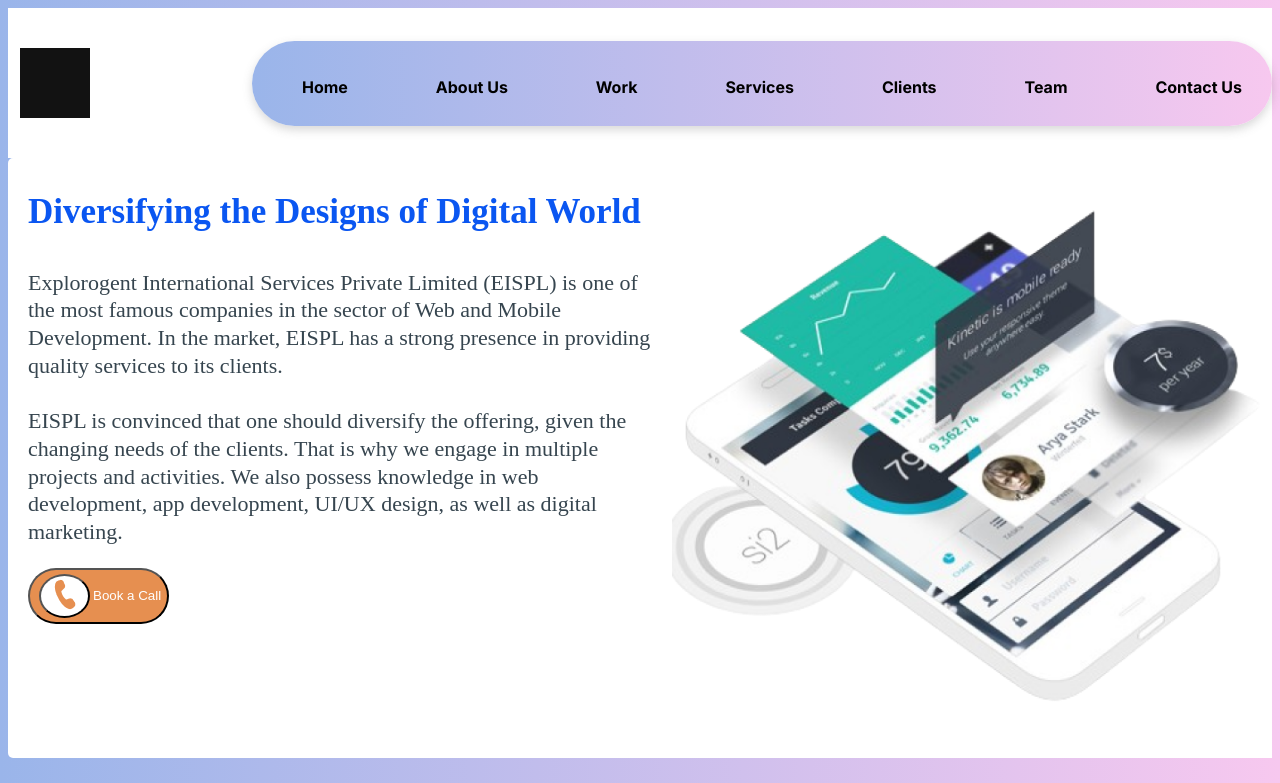
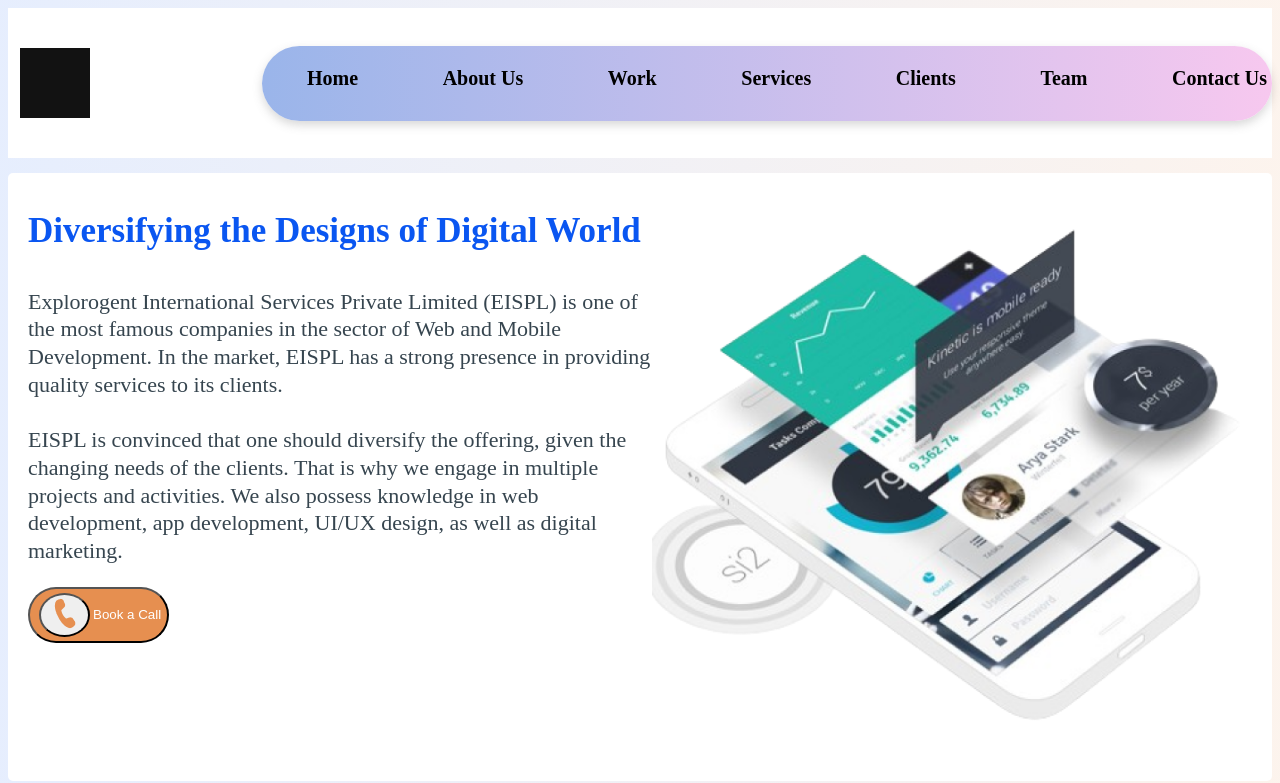
Before and after one commit to yogitajoshi098/Landing-Page, a Next.js app: page / in a window 1280 px wide. Shown: the top 783 px of the page. Built offline with nearby package versions, Linux system fonts and the light colour scheme.

Commit message:
fixed the design

```diff
--- a/app/components/Navbar.js
+++ b/app/components/Navbar.js
@@ -18,28 +18,30 @@
           />
           <div className={styles.Navbar}>
             <ul className={styles.list}>
+
               <li>
+                Home
 
-                <Link href="/">Home</Link>
+
 
               </li>
               <li>
-                <Link href="/about">About Us</Link>
+                About Us
               </li>
               <li>
-                <Link href="/contact">Work</Link>
+                Work
               </li>
               <li>
-                <Link href="/contact">Services</Link>
+               Services
               </li>
               <li>
-                <Link href="/contact">Clients</Link>
+               Clients
               </li>
               <li>
-                <Link href="/contact">Team</Link>
+               Team
               </li>
               <li>
-                <Link href="/contact">Contact Us</Link>
+               Contact Us
               </li>
             </ul>
           </div>
--- a/app/components/Navbar.module.css
+++ b/app/components/Navbar.module.css
@@ -1,8 +1,6 @@
-
-
 .Navbar {
-    background: linear-gradient(to right, #9ab5ea,#f7c8ef);
-    padding: 10px;
+  background: linear-gradient(to right, #9ab5ea, #f7c8ef);
+  padding: 5px;
   box-shadow: 0 4px 10px 0 rgba(101, 101, 101, 0.25);
   border-radius: 50px;
   width: 1000px;
@@ -10,41 +8,33 @@
   margin-left: 5px;
 }
 
-  .outer{
-    background-color: white;
+.outer {
+  background: #ffffff;
   height: 150px;
   display: flex;
   align-items: center;
   gap: 3;
   justify-content: space-between;
 }
-  .rect{
-    margin : 12px;
-
+.rect {
+  margin: 12px;
 }
 
 .list {
   list-style: none;
-    padding-top: 10px;
-    padding-bottom: 10px;
   display: flex;
   justify-content: space-between;
-    align-items: center;
 }
 
 .list li {
-    margin-right: 20px;
+  text-decoration: none;
+  font-family: Outfit;
+  color: black;
+  font-weight: 700;
+  font-size: 20px;
 }
 
-
-  .list a {
+.list li:hover {
+  border-bottom: 3px solid blue;
   text-decoration: none;
-    color: black;
-    font-weight: bold;
-    font-size: 16px;
-    transition: color 0.3s ease-in-out;
 }
-
-  .list a:hover {
-    color: #ff7e5f;
-  }
--- a/app/components/card.module.css
+++ b/app/components/card.module.css
@@ -46,6 +46,7 @@
   gap: 25px;
   justify-content: center;
   align-items: center;
+  padding: 50px 10px;
 }
 
 .arrow {
--- a/app/globals.css
+++ b/app/globals.css
@@ -1,9 +1,12 @@
 body {
-    background-color: white;
+    background: linear-gradient(to right, #9ab5ea, #f7c8ef);
+    background: linear-gradient(270deg, rgba(230, 143, 80, 0.1) 0%, rgba(10, 86, 241, 0.1) 100%);
+
 }
 
-@media screen and (min-width: 601px) {
+@media screen and (max-width: 600px) {
     body {
-        background: linear-gradient(to right, #9ab5ea, #f7c8ef);
+
+        background: white;
     }
 }
--- a/app/page.js
+++ b/app/page.js
@@ -1,4 +1,4 @@
-"use client"
+"use client";
 import styles from "./page.module.css";
 import Navbar from "./components/Navbar";
 import MidSection from "./components/MidSection";
@@ -15,39 +15,40 @@
 import Cards from "./components/Cards";
 import Pointer from "../public/Pointer.png";
 import Card2 from "./components/Card2";
-import Hamburger from "../public/hamburger.png"
+import Hamburger from "../public/hamburger.png";
 import { useEffect, useState } from "react";
 
-
-
 export default function Home() {
-  const [windowWidth, setWindowWidth] = useState(0);
-
+  const [windowWidth, setWindowWidth] = useState(600);
 
   useEffect(() => {
-
     const updateWindowWidth = () => {
-      console.log(windowWidth,"window...");
+      console.log(windowWidth, "window...");
       setWindowWidth(window.innerWidth);
     };
 
-
     updateWindowWidth();
 
-
-    window.addEventListener('resize', updateWindowWidth);
-
+    window.addEventListener("resize", updateWindowWidth);
 
     return () => {
-      window.removeEventListener('resize', updateWindowWidth);
+      window.removeEventListener("resize", updateWindowWidth);
     };
   }, []);
 
   return (
-    <body>
-      {windowWidth <= 600 ? <div className={styles.nav}> <Image src={Hamburger} width={45} height={45}/></div> : <Navbar /> }
+
+
 
       <main>
+      {windowWidth <= 600 ? (
+        <div className={styles.nav}>
+          {" "}
+          <Image src={Hamburger} width={45} height={45} />
+        </div>
+      ) : (
+        <Navbar />
+      )}
         <div className={styles.main}>
           <MidSection
             title="Diversifying the Designs of Digital World"
@@ -113,7 +114,7 @@
             dependable and long-term
           </p>
         </div>
-      </main>
+
       <section>
         <div className={styles.top_div}>
           <div className={styles.section_div}>
@@ -159,8 +160,8 @@
                   <h2>Customized SEO Services</h2>
                   <p>
                     We develop tailored SEO plans for new websites as they
-                  consider a correct SEO website checklist, as well as strategy,
-                  to be critical for business.
+                    consider a correct SEO website checklist, as well as
+                    strategy, to be critical for business.
                   </p>
                 </div>
               </div>
@@ -172,21 +173,21 @@
                   <p>
                     We offer on-page SEO services for content, photos,
                     descriptions, and visibility. They follow the design
-                  principles for SEO-friendly websites in order to provide their
-                  customers with the best outcomes.
+                    principles for SEO-friendly websites in order to provide
+                    their customers with the best outcomes.
                   </p>
                 </div>
               </div>
 
               <div className={styles.left_section}>
-              <Image src={Pointer}className={styles.pointer} />
+                <Image src={Pointer} className={styles.pointer} />
                 <div>
                   <h2>Off-Page SEO Services</h2>
                   <p>
                     We undertake off-page SEO for better rankings. They mainly
                     specialize in handling backlink profiles. Their SEO analysts
-                  strive to ensure that their websites are listed on some of the
-                  popular sites in the industry of travel.
+                    strive to ensure that their websites are listed on some of
+                    the popular sites in the industry of travel.
                   </p>
                 </div>
               </div>
@@ -198,23 +199,23 @@
                 <div>
                   <h2>Mobile SEO Services</h2>
                   <p>
-                  We stress upon the mobile optimizations since the mobile phone
-                  use by search is highly prevalent. They are more able to score
-                  the best SEO rankings and can easily be viewed on mobile
-                  devices.
+                    We stress upon the mobile optimizations since the mobile
+                    phone use by search is highly prevalent. They are more able
+                    to score the best SEO rankings and can easily be viewed on
+                    mobile devices.
                   </p>
                 </div>
               </div>
               <div className={styles.left_section}>
-              <Image src={Pointer} className={styles.pointer}/>
+                <Image src={Pointer} className={styles.pointer} />
                 <div>
                   <h2>Free Website Audit and Strategies</h2>
                   <p>
                     We go beyond essential SEO website development to give out
                     free website audits, analysis and SEO strategies for
                     transparent business strategies. They target business owners
-                  in different industries, and these packages include local SEO
-                  and e-commerce services.
+                    in different industries, and these packages include local
+                    SEO and e-commerce services.
                   </p>
                 </div>
               </div>
@@ -232,6 +233,7 @@
         </div>
         <Card2 />
       </section>
-    </body>
+      </main>
+
   );
 }
--- a/app/page.module.css
+++ b/app/page.module.css
@@ -3,26 +3,25 @@
   border-radius: 5px;
   display: flex;
   justify-content: space-between;
-  /* padding-left: 8px;
-  padding-right: 8px; */
+  margin-top: 15px;
+  padding: 4px 20px;
 }
 
 .right {
   display: flex;
   justify-content: center;
   align-items: center;
-  background-color: white;
+  background: #ffffff;
 }
 
 .main .tele {
-  background-color: white;
   border-radius: 50%;
 }
 
 .left {
-  padding-left: 20px;
-  padding-right: 20px;
+  background: #ffffff;
 }
+
 .left h2 {
   color: #0a56f1;
   font-family: Outfit;
@@ -94,10 +93,10 @@
 
 .section2 h1 {
   font-family: Outfit;
-  font-weight: 600;
+  font-weight: 800;
   font-size: 40px;
   color: #e68f50;
-  line-height: 50.4px;
+
   align-content: center;
   text-align: center;
   padding: 4px;
@@ -106,7 +105,10 @@
 .section2 p {
   color: #36454f;
   text-align: center;
+  font-size: 20px;
+  align-content: center;
   font-family: Outfit;
+  font-weight: 800;
 }
 .top_div {
   display: flex;
@@ -281,8 +283,12 @@
   }
   .nav {
     height: 10vh;
+    background: #ffffff;
   }
 
+  .main {
+    margin-top: 0px;
+  }
 
   .left {
     padding-left: 2px;
@@ -290,15 +296,11 @@
     text-align: start;
   }
 
-
-
-
   .mid .mid_button {
     display: flex;
     flex-wrap: wrap;
     gap: 10px;
     width: 80%;
-
   }
   .mid_button button {
     padding: 8px 8px;
@@ -306,7 +308,7 @@
   .mid p {
     font-size: 14px;
     text-align: center;
-    text-wrap: wrap ;
+    text-wrap: wrap;
     width: 50%;
   }
 }
```
Lines whose indentation alone changed are shown as unchanged.
